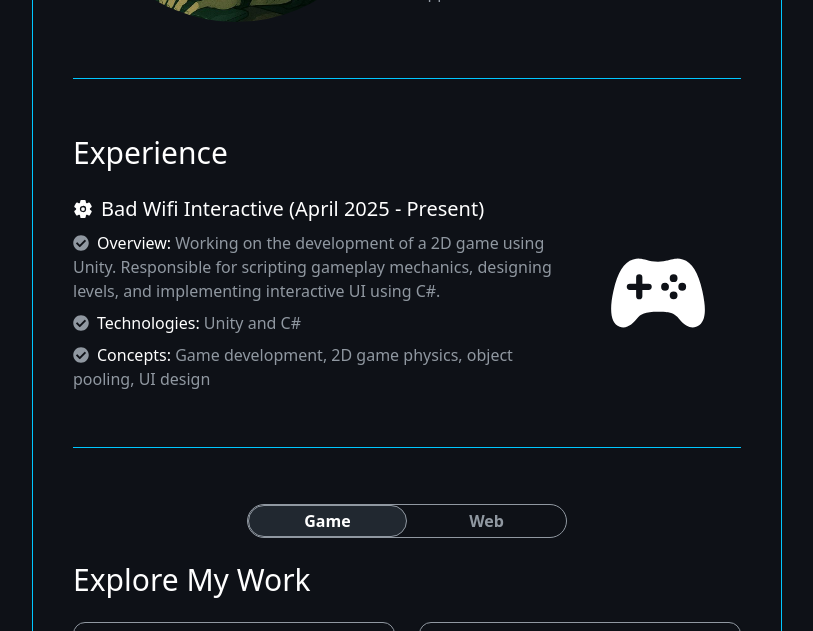
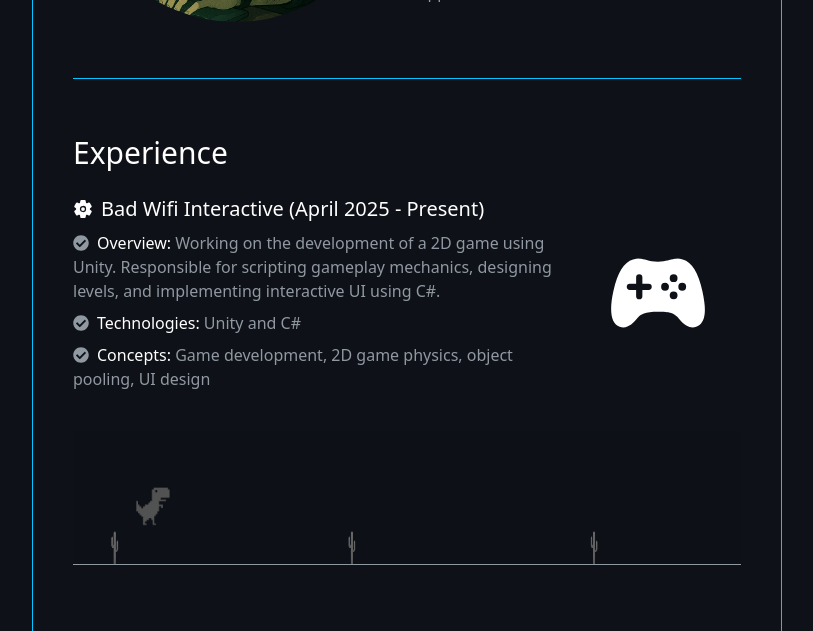
Before and after one commit to Erfan-Khan-Dhrubo/hello-i-am-erfan, a React (Vite) app in the folder hello-i-am-erfan/: page / in a window 1280 px wide. Shown: the part 980-1611 px from the top of the page, without its empty margins (96-909 px from the left). Built offline with nearby package versions, Linux system fonts and the light colour scheme; grey boxes are pictures that could not be loaded.

Commit message:
making the Dino Game

```diff
--- a/hello-i-am-erfan/index.html
+++ b/hello-i-am-erfan/index.html
@@ -2,9 +2,9 @@
 <html lang="en" data-theme="light">
   <head>
     <meta charset="UTF-8" />
-    <link rel="icon" type="image/svg+xml" href="/vite.svg" />
+    <link rel="icon" type="image/png" href="/Images/logo.png" />
     <meta name="viewport" content="width=device-width, initial-scale=1.0" />
-    <title>Vite + React</title>
+    <title>Erfan / portfolio</title>
   </head>
   <body>
     <div id="root"></div>
--- a/hello-i-am-erfan/src/components/Home/Left Side/Readme/Experience/Experience.jsx
+++ b/hello-i-am-erfan/src/components/Home/Left Side/Readme/Experience/Experience.jsx
@@ -1,9 +1,11 @@
 import React from "react";
 import WorkDetail from "./WorkDetail";
 import { IoGameController } from "react-icons/io5";
+import GameUI from "./GameUI";
 
 const Experience = () => {
   return (
+    <div className="flex flex-col gap-4">
       <div className=" flex flex-col gap-6">
         <h2 className="text-3xl">Experience</h2>
         <div className="flex">
@@ -15,6 +17,10 @@ const Experience = () => {
           </div>
         </div>
       </div>
+      <div className="pt-2">
+        <GameUI></GameUI>
+      </div>
+    </div>
   );
 };
 
--- a/hello-i-am-erfan/src/components/Home/Left Side/Readme/Experience/GameUI.jsx
+++ b/hello-i-am-erfan/src/components/Home/Left Side/Readme/Experience/GameUI.jsx
@@ -2,14 +2,14 @@ import React, { useRef, useEffect, useState } from "react";
 
 // Simple Dino Runner Game (auto-jump, no user control)
 // SLOW VERSION
-const GAME_HEIGHT = 150;
+const GAME_HEIGHT = 120;
 const GROUND_Y = 120;
 const DINO_WIDTH = 44;
 const DINO_HEIGHT = 47;
-const OBSTACLE_WIDTH = 20;
-const OBSTACLE_HEIGHT = 40;
-const GRAVITY = 0.13; // Lower gravity for a smoother, higher jump
-const JUMP_VELOCITY = -5.2; // Higher jump velocity for a perfect arc
+const OBSTACLE_WIDTH = 15;
+const OBSTACLE_HEIGHT = 30;
+const GRAVITY = 0.1; // Lower gravity for a smoother, higher jump
+const JUMP_VELOCITY = -3.95; // Higher jump velocity for a perfect arc
 const OBSTACLE_GAP = 200;
 const OBSTACLE_SPEED = 1.5; // Keep obstacle speed unchanged
 const BASE_GAME_WIDTH = 600; // Used for scaling
@@ -266,9 +266,8 @@ const GameUI = () => {
           width: "100%",
           height: `${GAME_HEIGHT * (canvasWidth / BASE_GAME_WIDTH)}px`,
           maxWidth: "100%",
-          border: "1px solid #333",
+          borderBottom: "1px solid #9098a1",
           background: PAGE_BG_COLOR, // changed from "#f7f7f7" to match your page color
-          borderRadius: "8px",
           display: "block",
         }}
       />
```
Lines whose indentation alone changed are shown as unchanged.
